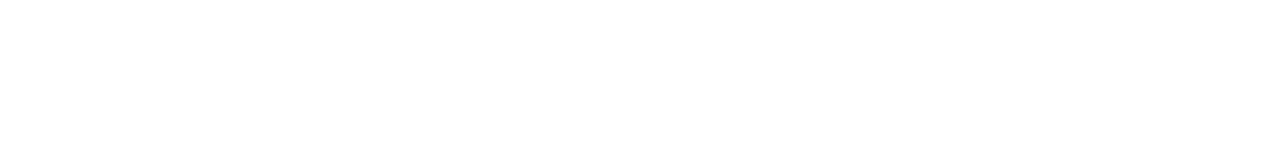
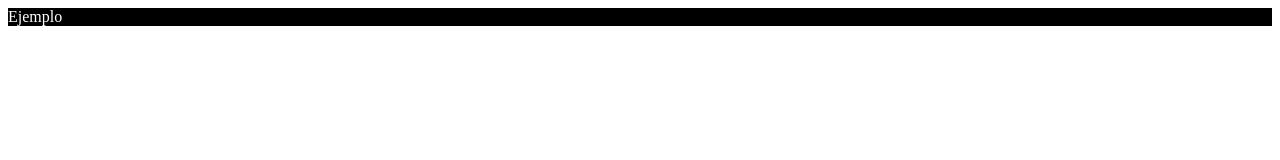
Before and after one commit to lidiaramirezn/demo-example, a plain HTML site: page index.html in a window 1280 px wide. Drawn offline with Linux system fonts and the light colour scheme.

Commit message:
adding changes

```diff
--- a/index.css
+++ b/index.css
@@ -1,3 +1,4 @@
 section {
-  color: white
+  color: white;
+  background-color: black;
 }
--- a/index.js
+++ b/index.js
@@ -1 +1 @@
-const name = 'Lidia'
+const name = 'Lidia';
```
